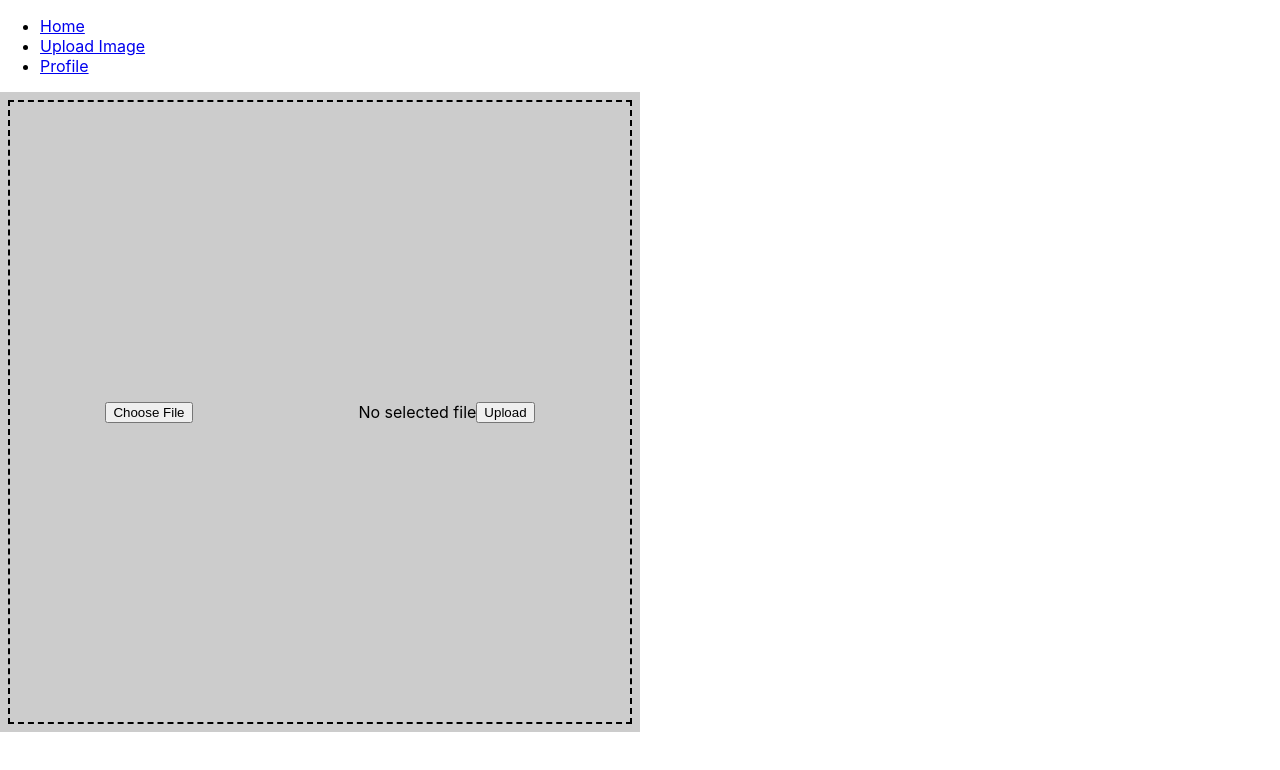
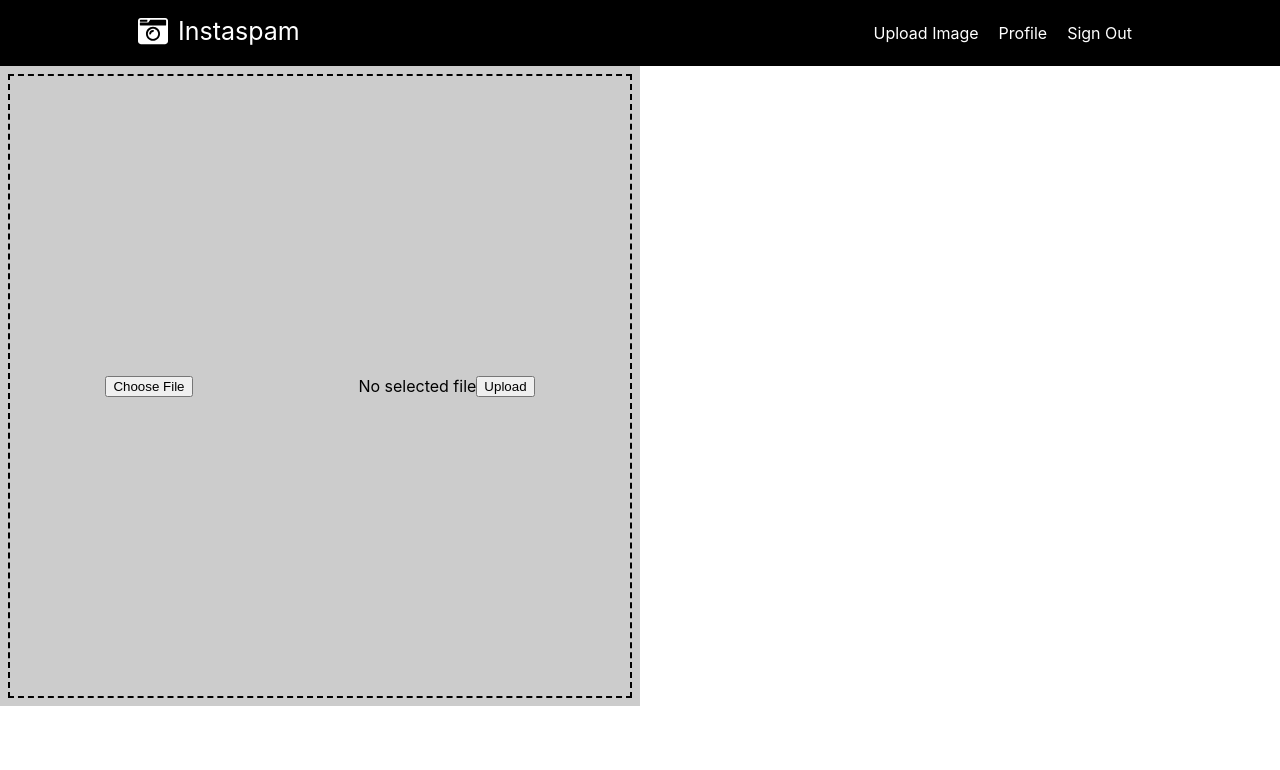
Before and after one commit to Ne0nWinds/InstaBoi.exe, a React (Create React App) app in the folder file_upload/: page /Upload in a window 1280 px wide. Shown: the top 770 px of the page. Built offline with nearby package versions, Linux system fonts and the light colour scheme; the HTML template or start-up script is replaced by a standard one.

Commit message:
some style

```diff
--- a/file_upload/src/App.css
+++ b/file_upload/src/App.css
@@ -1,3 +1,37 @@
+nav {
+	display: flex;
+	background-color: black;
+	width: 100vw;
+}
+
+nav img {
+	filter: invert(1);
+	height: 30px;
+	width: 50px;
+	object-fit: contain;
+}
+
+nav ul {
+	width: 100vw;
+	padding: 0 10vw;
+	list-style: none;
+	display: flex;
+	align-items: center;
+	justify-content: space-between;
+}
+nav ul div {
+	display: flex;
+}
+nav ul div li * {
+	color: white;
+	text-decoration: none;
+	margin-right: 20px;
+}
+li.logo {
+	font-size: 25px;
+}
+
+
 .hasAdvancedUpload {
 	background-color: #CCC;
 	outline: 2px dashed black;
@@ -11,6 +45,7 @@
 .hasAdvancedUpload > * {
 	display: block;
 }
+
 input[type='file'] {
   color: transparent;
 }
--- a/file_upload/src/App.js
+++ b/file_upload/src/App.js
@@ -5,13 +5,20 @@ import ImageUpload from './ImageUpload.js';
 import Login_Reg from './Login_Reg.js';
 import Profile from './Profile.js';
 import Home from './Home.js';
+import Logo from './camera-retro-solid.svg';
 
 const NavBar = () =>
 	<nav>
 		<ul>
-			<li><Link to='/'>Home</Link></li>
-			<li><Link to='/upload'>Upload Image</Link></li>
-			<li><Link to='/profile'>Profile</Link></li>
+			<div>
+				<Link to='/'><img src={Logo}/></Link>
+				<li className="logo"><Link to='/'>Instaspam</Link></li>
+			</div>
+			<div>
+				<li><Link to='/upload'>Upload Image</Link></li>
+				<li><Link to='/profile'>Profile</Link></li>
+				<li><Link to='/logout'>Sign Out</Link></li>
+			</div>
 		</ul>
 	</nav>
 
--- /dev/null
+++ b/file_upload/src/Home.css
@@ -0,0 +1,13 @@
+div.home{
+	display: flex;
+	flex-wrap: wrap;
+	justify-content: center;
+}
+div.post {
+	width: 300px;
+	margin: 10px;
+}
+div.post img {
+	width: 300px;
+	height: 300px;
+}
--- a/file_upload/src/Home.js
+++ b/file_upload/src/Home.js
@@ -1,5 +1,6 @@
 import React from 'react';
 import './App.css';
+import './Home.css';
 import axios from 'axios';
 
 class Home extends React.Component {
@@ -40,11 +41,11 @@ class Home extends React.Component {
 	}
 
 	render() {
-		return <div>
+		return <div className="home">
 			{this.state.allUsers.map(u => {
 				if (u.Photos[0] != undefined) {
 				let liked = (u.Photos[0].Likes.find((i) => i == this.state.this_user) != undefined);
-				return <div>
+				return <div className="post">
 					<h2>{u.Username}</h2>
 					<img src={'data:' + u.Photos[0].Type + ';base64,' + u.Photos[0].Data.toString('base64')} />
 					<div className="likes">
```
Also changed, not shown: file_upload/src/camera-retro-solid.svg (added), 1 other file (tests, documents, lock files or other folders).
